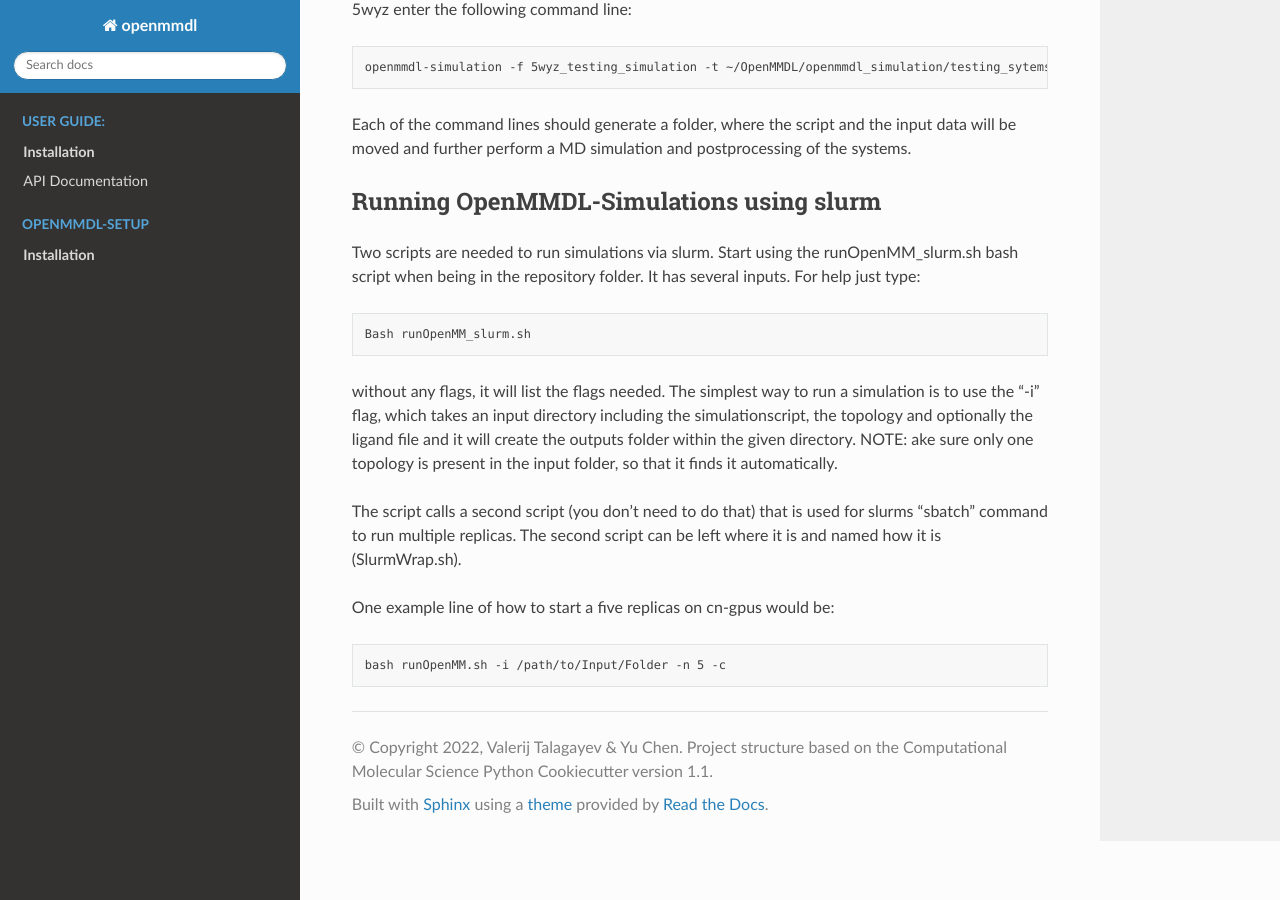
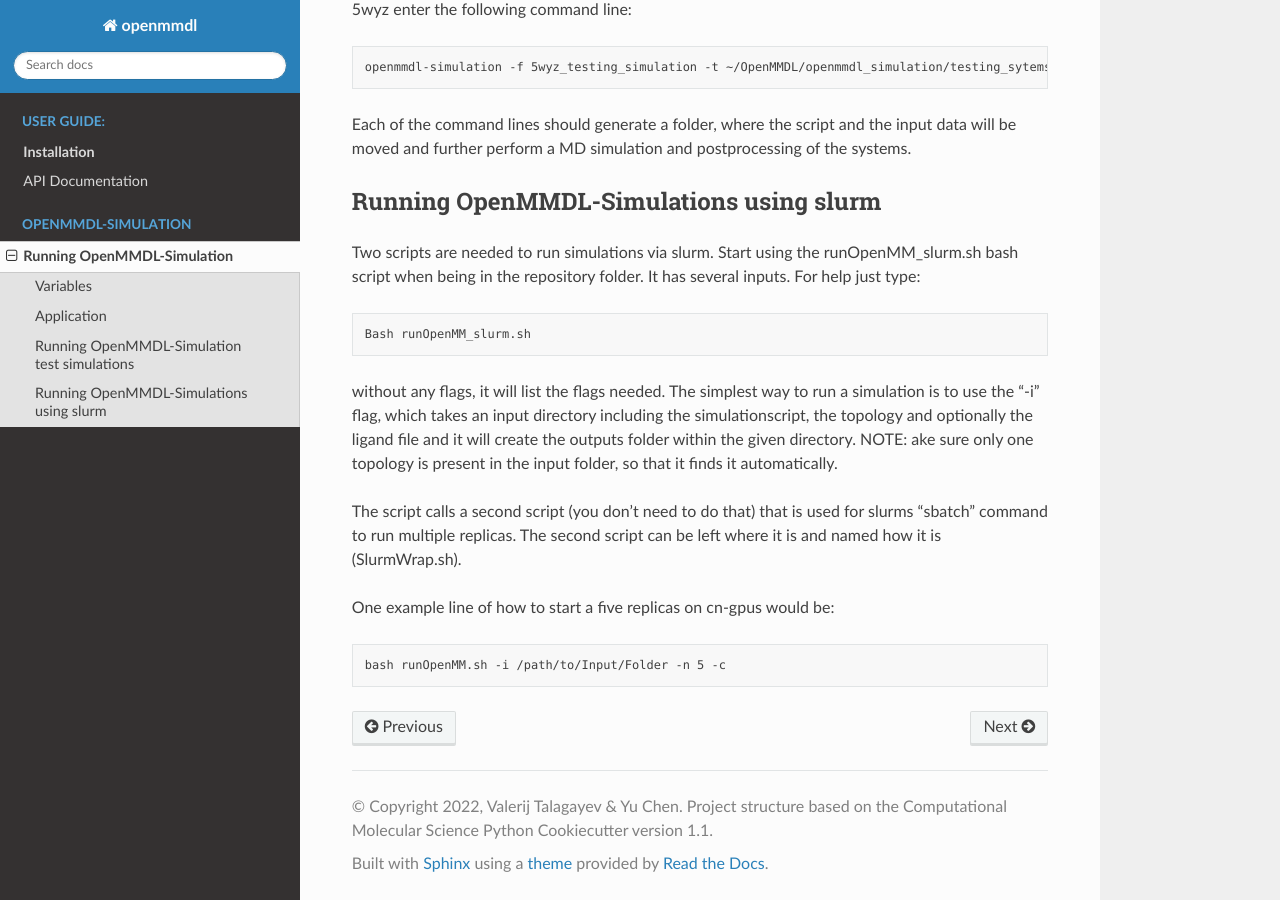
Before and after one commit to wolberlab/OpenMMDL, a Sphinx documentation site: the page built from docs/openmmdl_simulation.rst, in a window 1280 px wide and 900 px high, scrolled down 1266 px. Built offline with Sphinx 7.4.7 and the Read the Docs theme 2.0.0, drawn with Linux system fonts in a browser that asks for light colours; pages that are not in the unit, such as notebooks, are missing from menus.

Commit message:
Update index.rst

```diff
--- a/docs/index.rst
+++ b/docs/index.rst
@@ -33,13 +33,13 @@
    :maxdepth: 1
    :caption: OpenMMDL-Setup
 
-   installation
+   openmmdl_setup
 
 .. toctree::
    :maxdepth: 1
    :caption: OpenMMDL-Simulation
 
-   Openmmdl_simulation
+   openmmdl_simulation
 
 .. toctree::
    :maxdepth: 1
```
